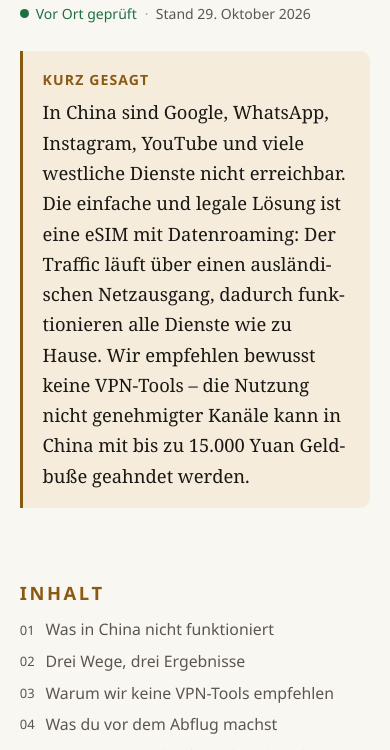
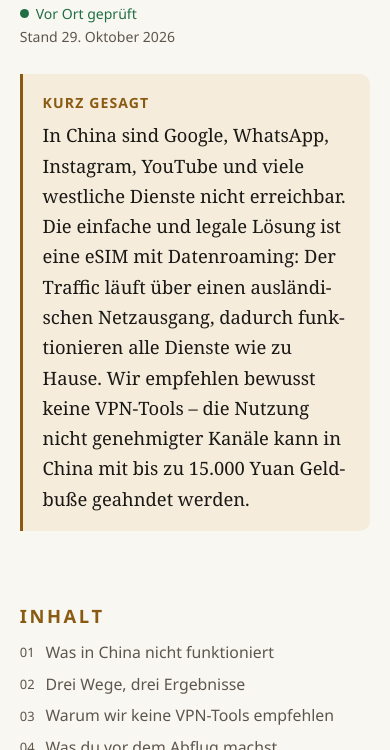
Before and after one commit to caozh502/chinawegweiser, an Astro site: page /system/internet-esim in a window 390 px wide. Shown: the part 350-1100 px from the top of the page. Built offline with nearby package versions, Linux system fonts and the light colour scheme; Astro itself is replaced by a stand-in of ours.

Commit message:
Metazeile schmal: Fakten untereinander ohne Trennpunkte; Statuswort gekuerzt

```diff
--- a/src/layouts/CityGuide.astro
+++ b/src/layouts/CityGuide.astro
@@ -35,7 +35,7 @@ const subpages = (await getCollection('guides'))
 
 const statusText: Record<string, string> = {
   verified: 'Vor Ort geprüft',
-  draft: 'Recherchiert, nicht vor Ort geprüft',
+  draft: 'Nicht vor Ort geprüft',
   stale: 'Prüfung überfällig',
 };
 const bookingLabel: Record<string, string> = {
--- a/src/layouts/Guide.astro
+++ b/src/layouts/Guide.astro
@@ -17,7 +17,7 @@ const { Content } = await render(entry);
 
 const statusText: Record<string, string> = {
   verified: 'Vor Ort geprüft',
-  draft: 'Recherchiert, nicht vor Ort geprüft',
+  draft: 'Nicht vor Ort geprüft',
   stale: 'Prüfung überfällig',
 };
 
--- a/src/styles/global.css
+++ b/src/styles/global.css
@@ -142,6 +142,12 @@ li { margin: .3rem 0; }
   content: '·';
   margin-right: .4rem;
   opacity: .5;
+}
+/* Schmal: Fakten untereinander, Trennpunkte entfallen ganz –
+   so kann kein Punkt am Zeilenanfang hängen bleiben. */
+@media (max-width: 40rem) {
+  .metafacts { flex-direction: column; align-items: flex-start; gap: .1rem; }
+  .metafacts > * + *::before { content: none; }
 }
 .statusword { display: inline-flex; align-items: center; }
 .dot {
```
